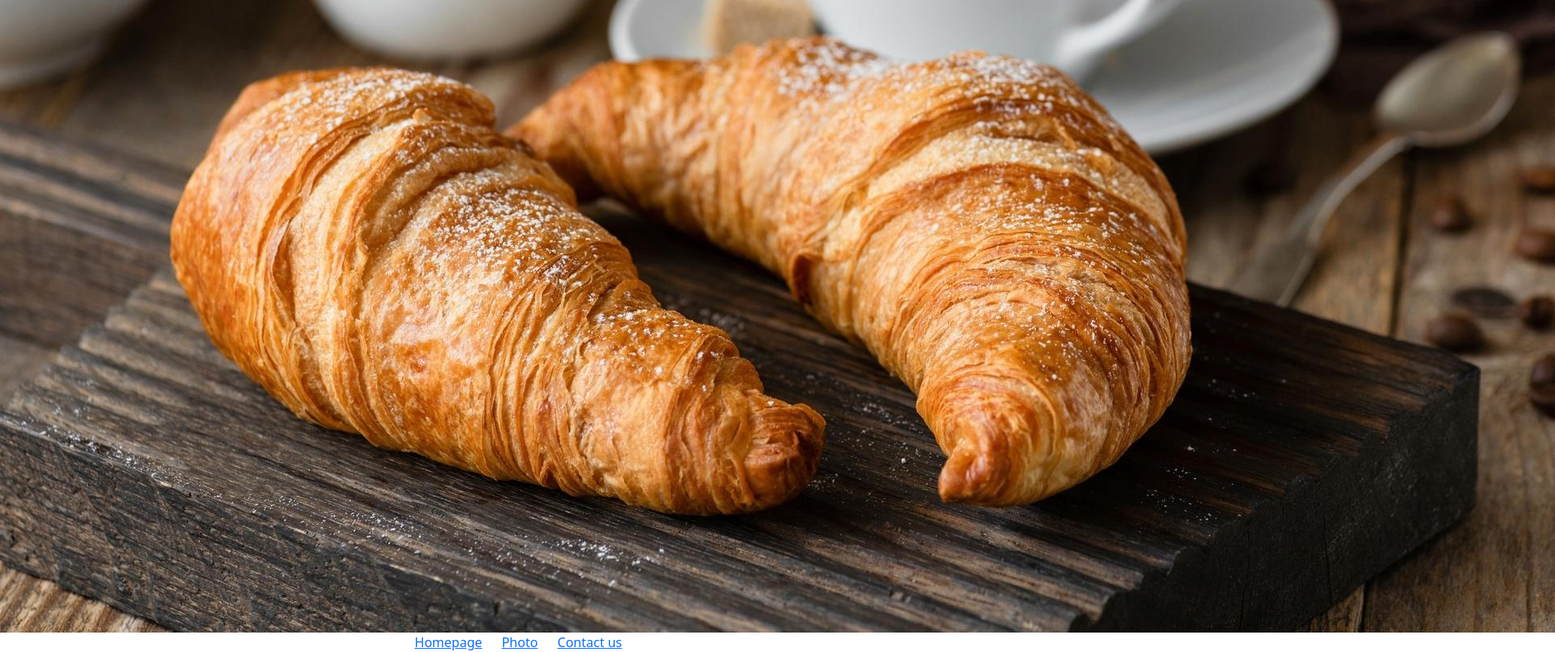
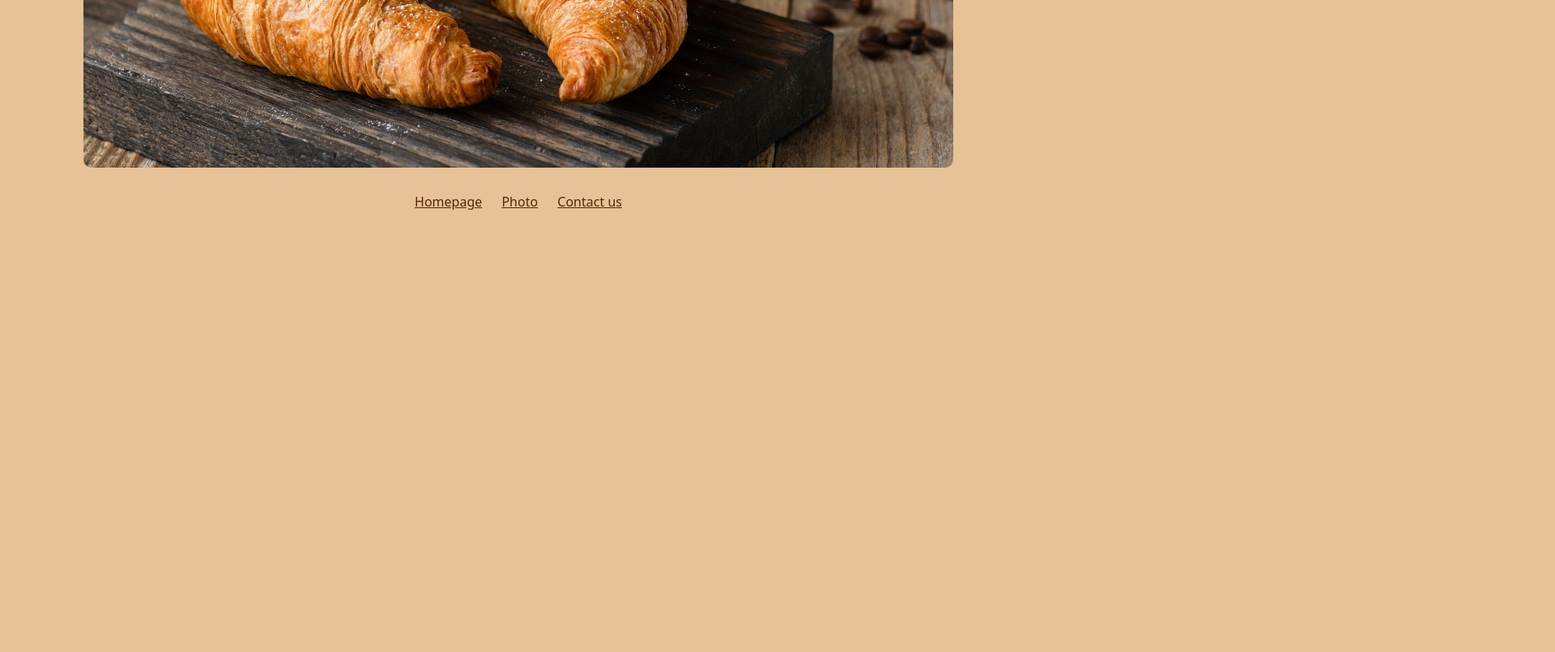
Before and after one commit to Chynenna/multiple-croissant-hosting-page, a plain HTML site: page photo.html in a window 1280 px wide. Shown: the part 500-1305 px from the top of the page at 81% size, 1920 px wide, since content can reach past the window. After the commit the page ends 800 px from the top, so only its background shows below. Drawn offline with nearby package versions, Linux system fonts and the light colour scheme.

Commit message:
Added the CSS

```diff
--- a/css/styles.css
+++ b/css/styles.css
@@ -1,7 +1,21 @@
+body {
+    background-color: #E7C296;
+    margin: 8px;
+}
+
 .footer a {
     margin: 0 10px;
-    color: ;
+    color: #552800;
 }
 div, h1, p {
     text-align: center;
 }
+img {
+    max-width: 85%;
+    border-radius: 10px;
+    display: block;
+    margin: 30px auto;
+}
+p a {
+    color: #552800;
+}
--- a/photo.html
+++ b/photo.html
@@ -10,11 +10,11 @@
 </head>
 <body>
     <h1>A picture of a croissant 🥐</h1>
-    <img src="/img/croissant.jpg" alt="Photo" class="image">
+    <img src="/img/croissant.jpg" alt="Photo">
     <div class="footer">
-        <a href="/" class="link"> Homepage</a>
-        <a href="/photo.html"  class="link"> Photo</a>
-        <a href="/contact.html"  class="link"> Contact us</a>
+        <a href="/"> Homepage</a>
+        <a href="/photo.html"> Photo</a>
+        <a href="/contact.html"> Contact us</a>
     </div>
 </body>
 </html>
```
Also changed, not shown: contact.html (+3 -3 lines), index.html (+3 -3 lines).
